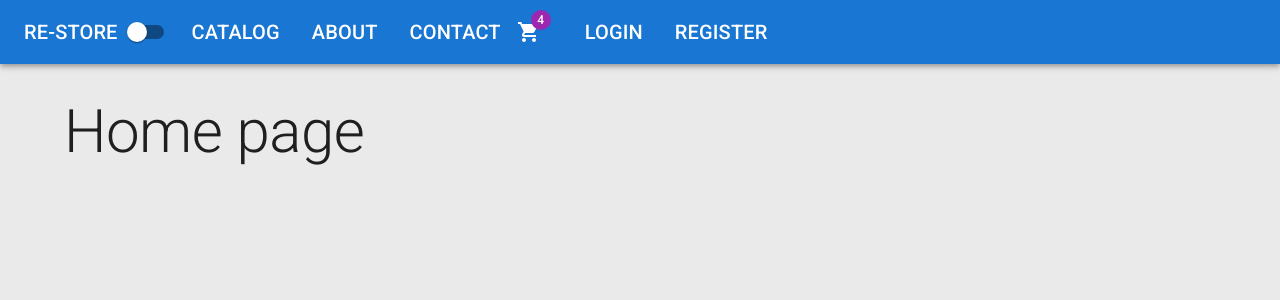
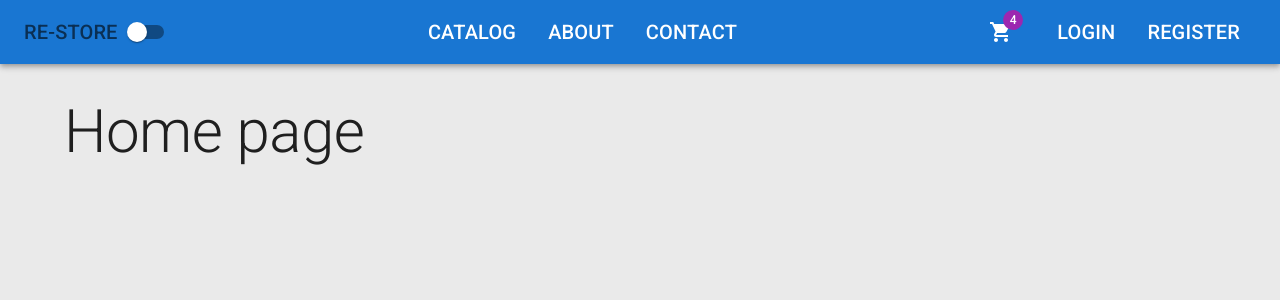
Before and after one commit to marjeckpalacpac/ReStore, a React (Vite) app in the folder client/: page / in a window 1280 px wide. Shown: the top 300 px of the page. Built offline with nearby package versions, Linux system fonts and the light colour scheme.

Commit message:
Styling the nav bar

```diff
--- a/client/src/app/layout/Header.tsx
+++ b/client/src/app/layout/Header.tsx
@@ -1,66 +1,84 @@
 import { ShoppingCart } from "@mui/icons-material";
-import { AppBar, Toolbar, Typography, Switch, List, IconButton, Badge } from "@mui/material";
+import { AppBar, Toolbar, Typography, Switch, List, IconButton, Badge, Box } from "@mui/material";
 import ListItem from "@mui/material/ListItem/ListItem";
 import { NavLink } from "react-router-dom";
 
 const midLinks = [
-    {title: 'catalog', path: '/catalog'},
-    {title: 'about', path: '/about'},
-    {title: 'contact', path: '/contact'},
+    { title: 'catalog', path: '/catalog' },
+    { title: 'about', path: '/about' },
+    { title: 'contact', path: '/contact' },
 ]
 
 const rightLinks = [
-    {title: 'login', path: '/login'},
-    {title: 'register', path: '/register'}
+    { title: 'login', path: '/login' },
+    { title: 'register', path: '/register' }
 ]
+
+const navStyles = {
+    color: 'inherit',
+    textDecoration: 'none',
+    typography: 'h6',
+    '&:hover': {
+        color: "grey.500"
+    },
+    '&.active': {
+        color: 'text.secondary'
+    }
+}
 
 interface Props {
     darkMode: boolean;
     handleThemeChange: () => void;
 }
 
- function Header({darkMode, handleThemeChange}: Props) {
+function Header({ darkMode, handleThemeChange }: Props) {
     return (
-        <AppBar position="static" sx={{mb: 4}}>
-            <Toolbar>
+        <AppBar position="static" sx={{ mb: 4 }}>
+            <Toolbar sx={{ display: 'flex', justifyContent: 'space-between', alignItems: 'center' }}>
+                <Box display='flex' alignItems='center'>
                     <Typography variant="h6" component={NavLink}
                         to='/'
-                    sx={{color: 'inherit', textDecoration: 'none'}}
+                        sx={navStyles}
                     >
                         RE-STORE
                     </Typography>
-                <Switch checked={darkMode} onChange={handleThemeChange}/>
-                <List sx={{display: 'flex'}}>
-                    {midLinks.map(({title, path}) => (
+                    <Switch checked={darkMode} onChange={handleThemeChange} />
+                </Box>
+
+                <List sx={{ display: 'flex' }}>
+                    {midLinks.map(({ title, path }) => (
                         <ListItem
                             component={NavLink}
                             to={path}
                             key={path}
-                            sx={{color: 'inherit', typography: 'h6'}}
+                            sx={navStyles}
                         >
                             {title.toUpperCase()}
                         </ListItem>
                     ))}
                 </List>
 
-                <IconButton size='large' edge='start' color='inherit' sx={{mr:2}}>
+                <Box display='flex' alignItems='center'>
+                    <IconButton size='large' edge='start' color='inherit' sx={{ mr: 2 }}>
                         <Badge badgeContent='4' color="secondary">
                             <ShoppingCart />
                         </Badge>
                     </IconButton>
 
-                <List sx={{display: 'flex'}}>
-                    {rightLinks.map(({title, path}) => (
+                    <List sx={{ display: 'flex' }}>
+                        {rightLinks.map(({ title, path }) => (
                             <ListItem
                                 component={NavLink}
                                 to={path}
                                 key={path}
-                            sx={{color: 'inherit', typography: 'h6'}}
+                                sx={navStyles}
                             >
                                 {title.toUpperCase()}
                             </ListItem>
                         ))}
                     </List>
+                </Box>
+
             </Toolbar>
         </AppBar>
     )
```
Lines whose indentation alone changed are shown as unchanged.
